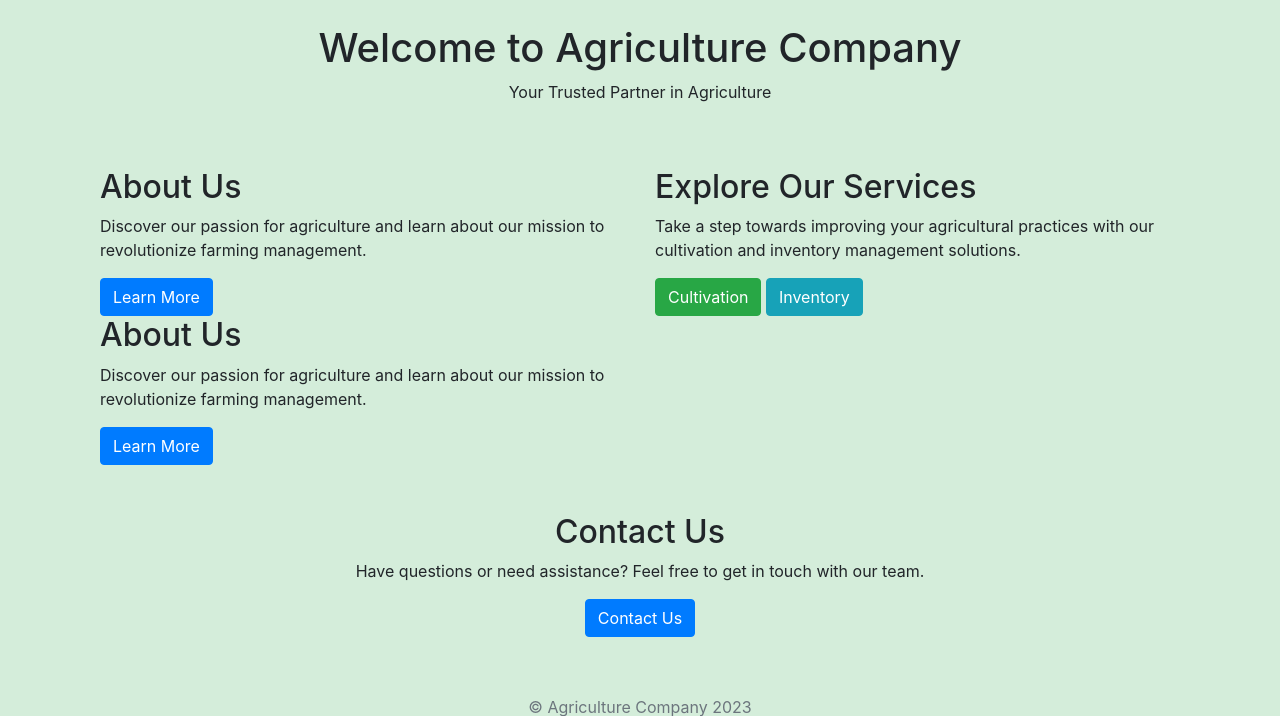
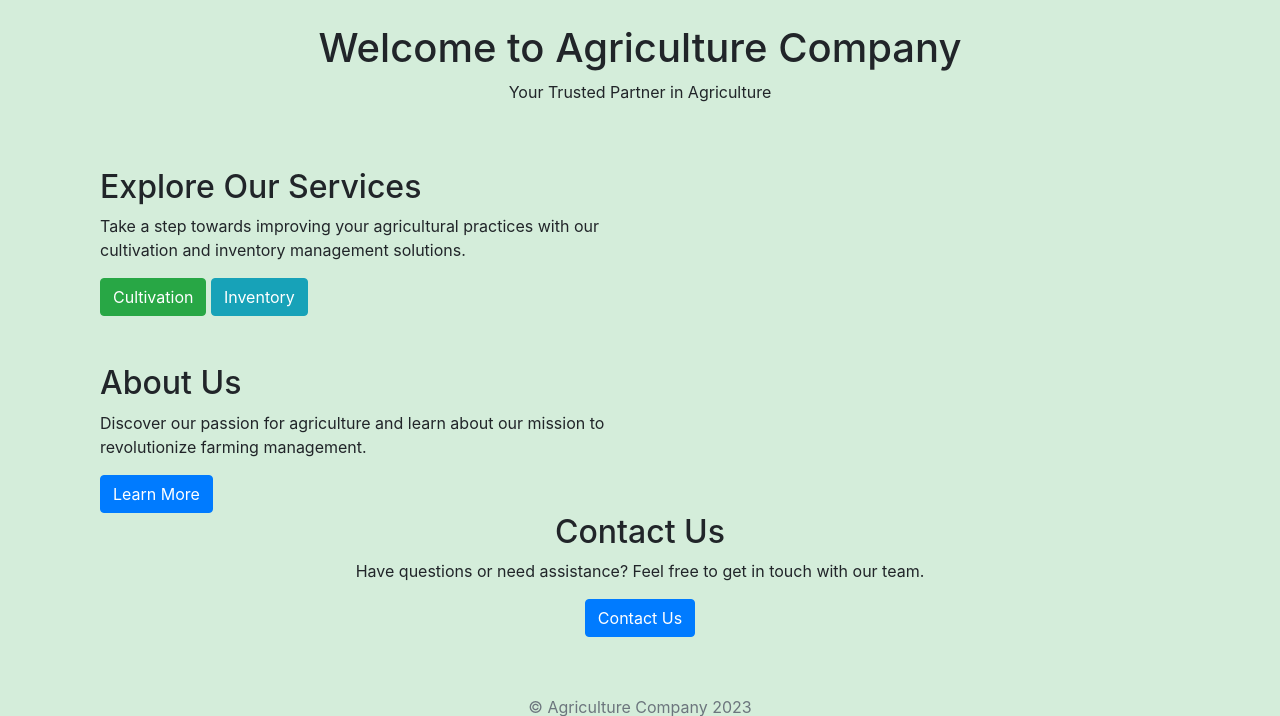
Before and after one commit to AndresHernandez15/DS-AgriculltureCompany, a Flask app: page / in a window 1280 px wide. Shown: the part 56-772 px from the top of the page. Run offline with Flask 3, Linux system fonts and the light colour scheme; some libraries are stand-ins or nearby versions.

Commit message:
Update index.html

```diff
--- a/templates/index.html
+++ b/templates/index.html
@@ -12,24 +12,19 @@
 
     <div class="row mt-5">
         <div class="col-lg-6">
-            <h2>About Us</h2>
-            <p>Discover our passion for agriculture and learn about our mission to revolutionize farming management.</p>
-            <a href="/about_us" class="btn btn-primary">Learn More</a>
-        </div>
-        <div class="col-lg-6">
             <h2>Explore Our Services</h2>
             <p>Take a step towards improving your agricultural practices with our cultivation and inventory management solutions.</p>
             <a href="/cultivation" class="btn btn-success">Cultivation</a>
             <a href="/silocreation" class="btn btn-info">Inventory</a>
         </div>
+    </div>
+
+    <div class="row mt-5">
         <div class="col-lg-6">
             <h2>About Us</h2>
             <p>Discover our passion for agriculture and learn about our mission to revolutionize farming management.</p>
             <a href="/about_us" class="btn btn-primary">Learn More</a>
         </div>
-    </div>
-
-    <div class="row mt-5">
         <div class="col-lg-12 text-center">
             <h2>Contact Us</h2>
             <p>Have questions or need assistance? Feel free to get in touch with our team.</p>
```
